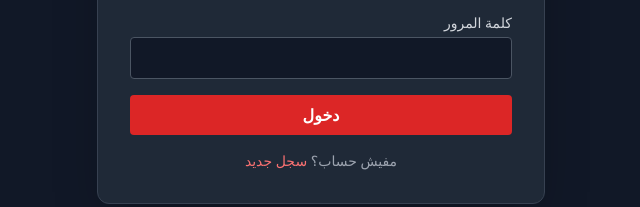
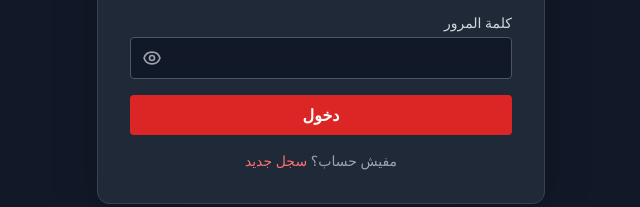
Before and after one commit to menamon713-bit/cyber-academy, a website: page public/login.html in a window 1280 px wide. Shown: the part 379-586 px from the top of the page, 319-959 px from the left. Drawn offline with nearby package versions, Linux system fonts and the light colour scheme.

Commit message:
Update login.html

```diff
--- a/public/login.html
+++ b/public/login.html
@@ -18,7 +18,17 @@
             </div>
             <div>
                 <label class="block text-sm mb-1 text-gray-300">كلمة المرور</label>
-                <input type="password" id="password" required class="w-full bg-gray-900 border border-gray-600 rounded px-3 py-2 focus:border-red-400 outline-none">
+                <div class="relative">
+                    <!-- ضفنا pl-10 عشان نعمل مساحة لزرار العين -->
+                    <input type="password" id="password" required class="w-full bg-gray-900 border border-gray-600 rounded px-3 py-2 pl-10 focus:border-red-400 outline-none">
+                    <!-- زرار العين -->
+                    <button type="button" onclick="togglePassword('password', 'eye-icon-login')" class="absolute inset-y-0 left-0 pl-3 flex items-center text-gray-400 hover:text-white">
+                        <svg id="eye-icon-login" class="w-5 h-5" fill="none" stroke="currentColor" viewBox="0 0 24 24">
+                            <path stroke-linecap="round" stroke-linejoin="round" stroke-width="2" d="M15 12a3 3 0 11-6 0 3 3 0 016 0z"></path>
+                            <path stroke-linecap="round" stroke-linejoin="round" stroke-width="2" d="M2.458 12C3.732 7.943 7.523 5 12 5c4.478 0 8.268 2.943 9.542 7-1.274 4.057-5.064 7-9.542 7-4.477 0-8.268-2.943-9.542-7z"></path>
+                        </svg>
+                    </button>
+                </div>
             </div>
             <button type="submit" class="w-full bg-red-600 hover:bg-red-500 font-bold py-2 rounded transition text-white">دخول</button>
         </form>
```
